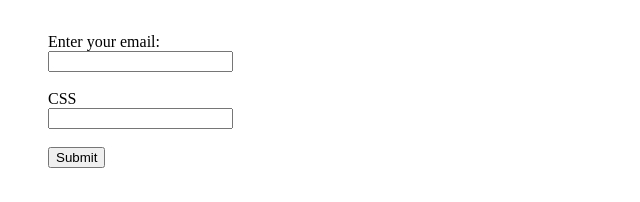
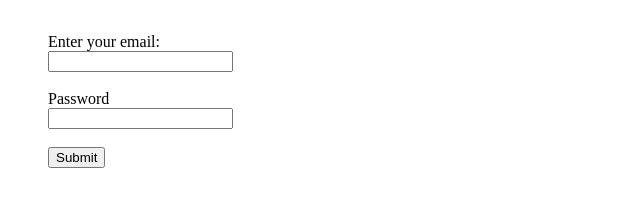
Before and after one commit to DuwalBzen/Web-Programming-Course, a plain HTML site: page index.html in a window 1280 px wide. Shown: the part 2952-3154 px from the top of the page, 0-640 px from the left. Drawn offline with Linux system fonts and the light colour scheme.

Commit message:
fixed small issues.

```diff
--- a/index.html
+++ b/index.html
@@ -283,9 +283,9 @@
             <label for="Email">Enter your email:</label><br>
             <input type="email" id="email_address">
             <br><br>
-            <label for="css">CSS</label>
+            <label for="password">Password</label>
             <br>
-            <input type="text" id="css">
+            <input type="password" id="password">
             <br>
             <br>
             <input type="submit" value="Submit">
```
